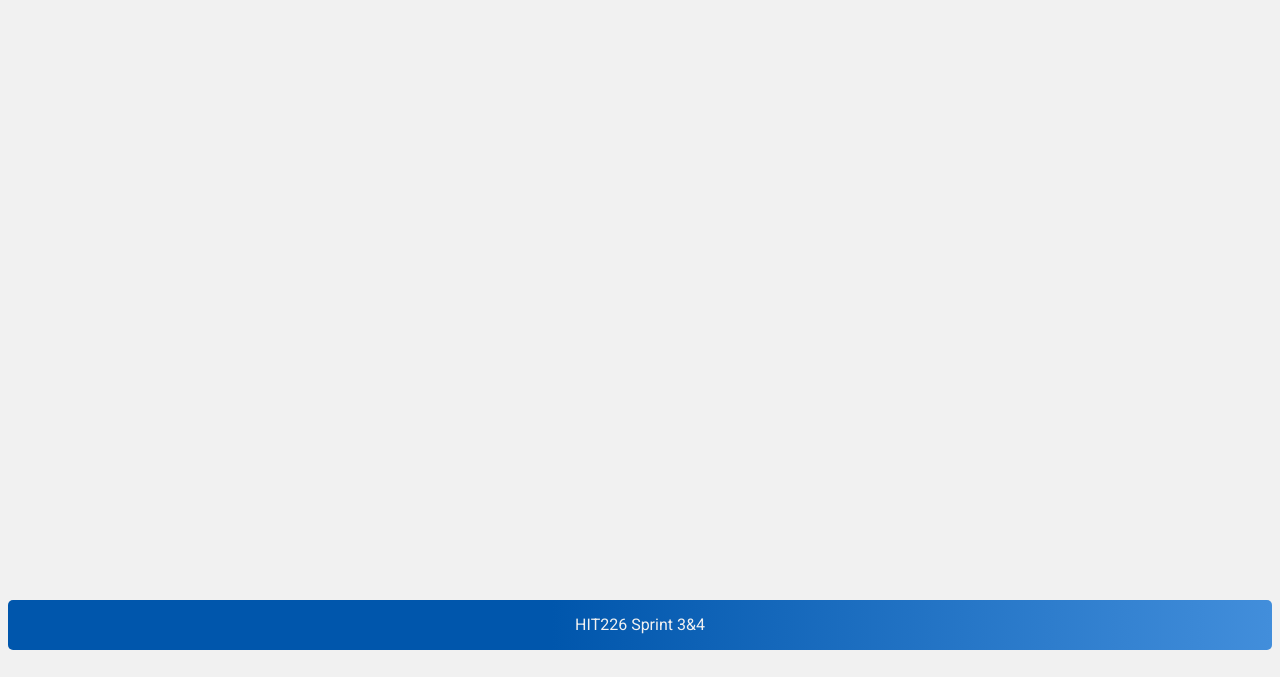
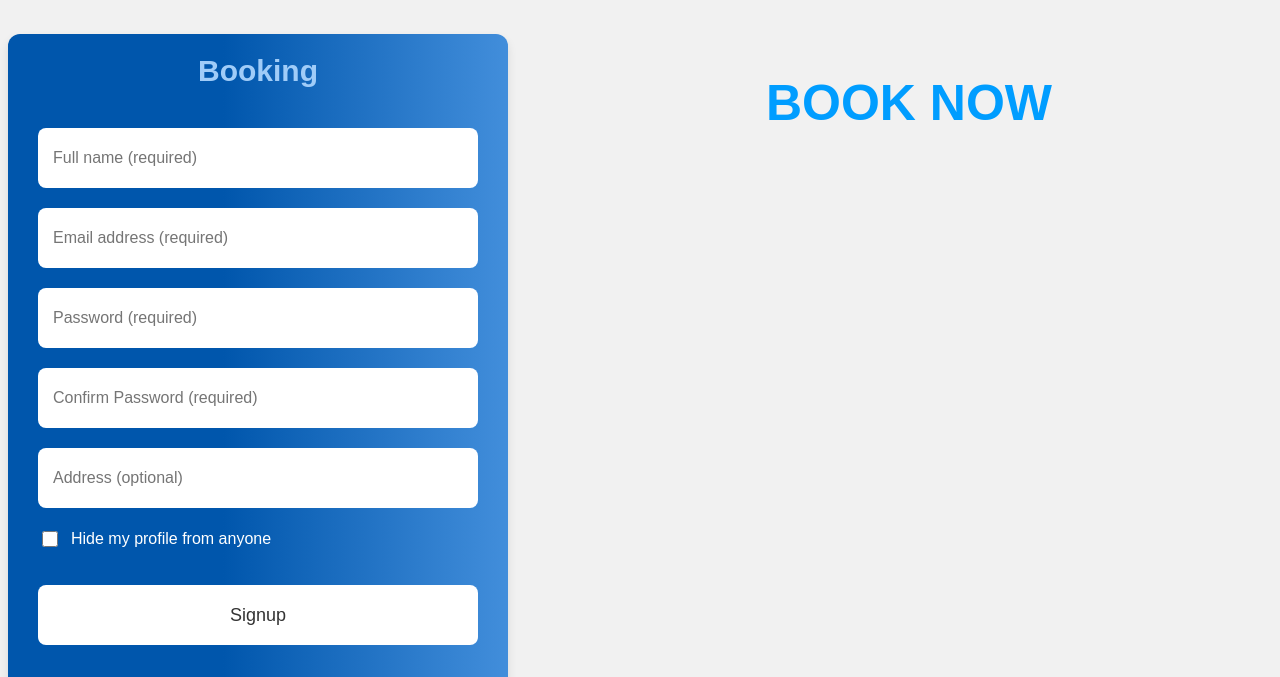
Before and after one commit to KyleEsson/HIT226-Group8, a plain HTML site: page bookings.html in a window 1280 px wide. Shown: the part 123-800 px from the top of the page. Drawn offline with Linux system fonts and the light colour scheme.

Commit message:
editing all bookings(For CSS is on line 400 to the end)

```diff
--- a/bookings.html
+++ b/bookings.html
@@ -27,7 +27,28 @@
         <i class="fa fa-bars"></i>
         </a>
     </nav>
-    <section>
+
+    <div class="MainTitle">BOOK NOW</div>
+
+    <section class="wrapper">
+
+
+        <div class="form signup">
+            <header>Booking</header>
+            <form action="#">
+              <input type="text" placeholder="Full name (required)" required />
+              <input type="text" placeholder="Email address (required)" required />
+              <input type="password" placeholder="Password (required)" required />
+              <input type="password" placeholder="Confirm Password (required)" required />
+              <input type="text" placeholder="Address (optional)"/>
+              <div class="checkbox">
+                <input type="checkbox" id="signupCheck" />
+                <label for="signupCheck">Hide my profile from anyone</label>
+              </div>
+              <input type="submit" value="Signup" />
+            </form>
+          </div>
+
 
     </section>
     <footer>
--- a/css/css.css
+++ b/css/css.css
@@ -397,4 +397,116 @@ dialog::backdrop {
     }
 }
 
-/*________________________________________________________________________*/
+/*_______________________________________Bookings______________________________*/
+
+@import url("https://fonts.googleapis.com/css2?family=Poppins:wght@200;300;400;500;600;700&display=swap");
+
+.MainTitle {
+
+    float: center;
+    float: right;
+    margin-right: 220px;
+    margin-left: 10px;
+    margin-top: 40px;
+    font-family: "Poppins",
+    sans-serif;
+    font-weight: bold;
+    font-size: 50px;
+    color: #009dff;
+}
+.wrapper {
+    margin: 0;
+  padding: 0;
+  box-sizing: border-box;
+  font-family: "Poppins",
+    sans-serif;
+  position: center;
+  max-width: 500px;
+  width: 100%;
+  border-radius: 12px;
+  padding: 20px
+    30px
+    120px;
+    background: linear-gradient(90deg, #0056ac 43%, #428edb 100%);
+  box-shadow: 0
+    5px
+    10px
+    rgba(
+      0,
+      0,
+      0,
+      0.1
+    );
+  overflow: hidden;
+}
+
+
+.form
+  header {
+  font-size: 30px;
+  text-align: center;
+  color: #a0ccf8;
+  font-weight: 600;
+  cursor: pointer;
+}
+.wrapper.active
+  .signup
+  header {
+  opacity: 0.6;
+}
+.wrapper
+  form {
+  display: flex;
+  flex-direction: column;
+  gap: 20px;
+  margin-top: 40px;
+}
+form
+  input {
+  height: 60px;
+  outline: none;
+  border: none;
+  padding: 0
+    15px;
+  font-size: 16px;
+  font-weight: 400;
+  color: #333;
+  border-radius: 8px;
+  background: #fff;
+}
+
+form
+  .checkbox {
+  display: flex;
+  align-items: center;
+  gap: 10px;
+}
+.checkbox
+  input[type="checkbox"] {
+  height: 16px;
+  width: 16px;
+  accent-color: #fff;
+  cursor: pointer;
+}
+form
+  .checkbox
+  label {
+  cursor: pointer;
+  color: #fff;
+}
+form a {
+    color: #428edb;
+  text-decoration: none;
+}
+form
+  a:hover {
+  text-decoration: underline;
+}
+form
+  input[type="submit"] {
+  margin-top: 15px;
+  padding: none;
+  font-size: 18px;
+  font-weight: 500;
+  cursor: pointer;
+}
--- a/scripts/bookings.js
+++ b/scripts/bookings.js
@@ -7,3 +7,13 @@ function myFunction() {
         x.style.display = "block";
     }
 }
+
+const wrapper = document.querySelector(".wrapper"),
+              signupHeader = document.querySelector(".signup header"),
+              loginHeader = document.querySelector(".login header");
+            loginHeader.addEventListener("click", () => {
+              wrapper.classList.add("active");
+            });
+            signupHeader.addEventListener("click", () => {
+              wrapper.classList.remove("active");
+            });
```
